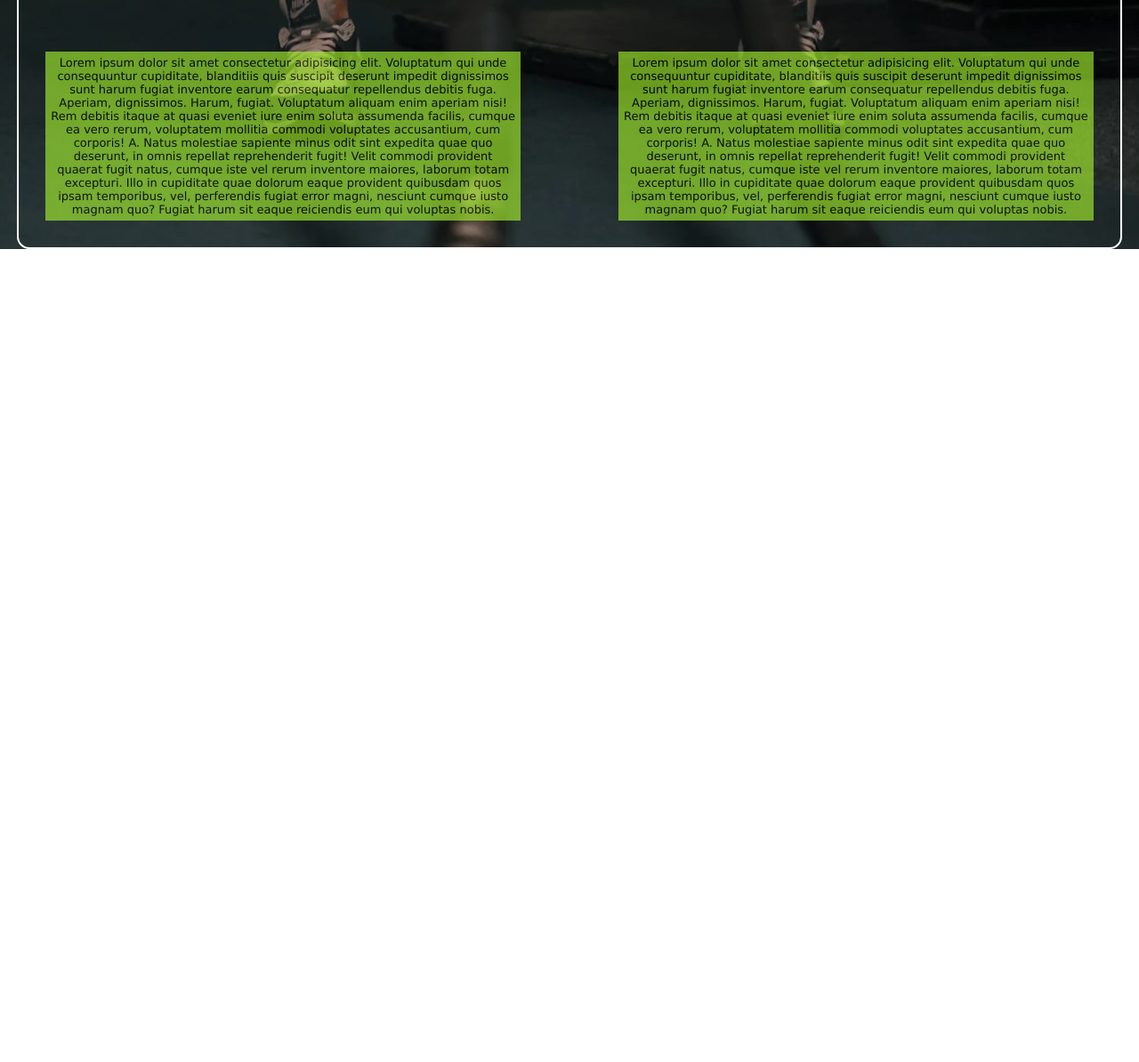
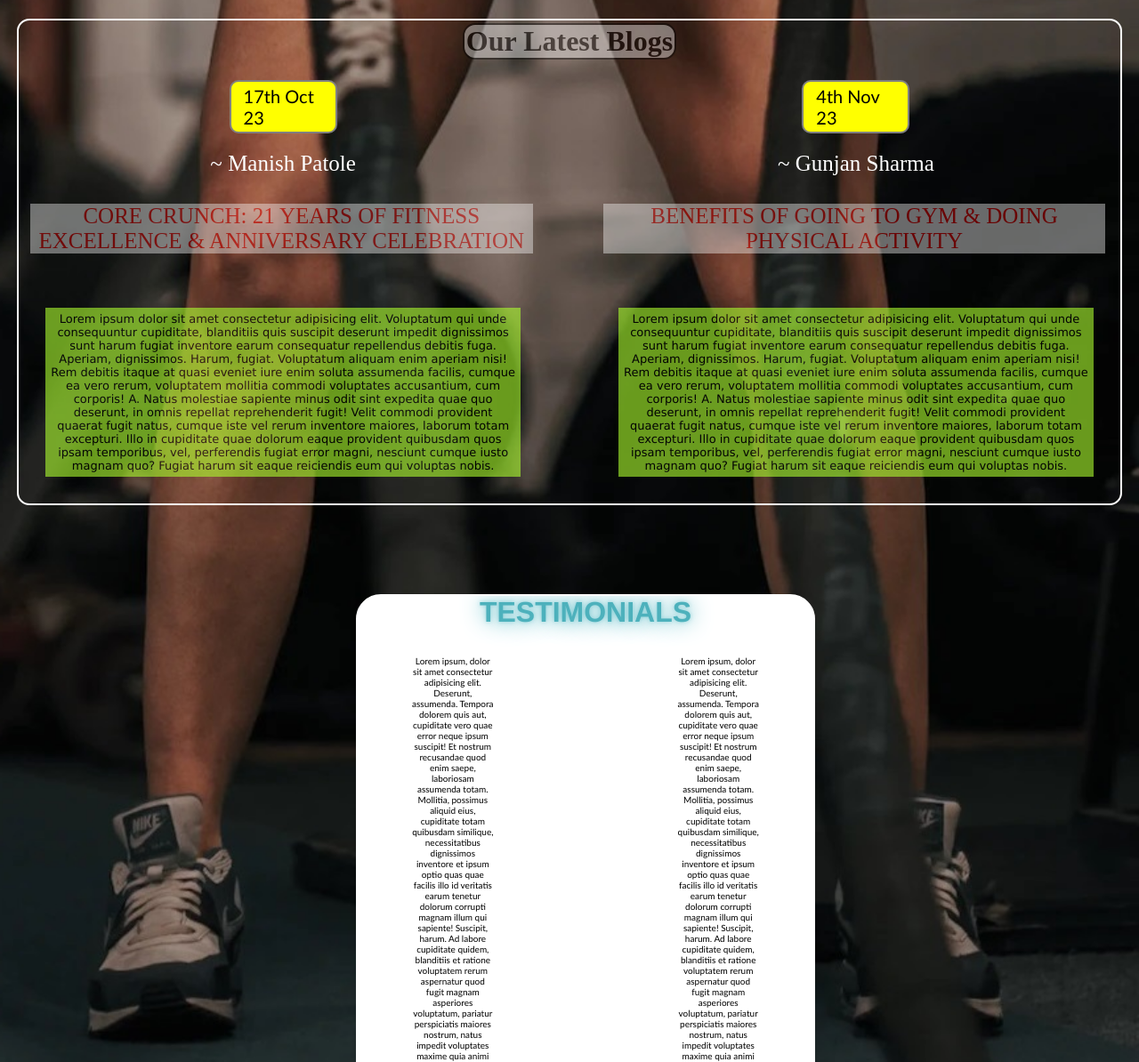
Before and after one commit to anuradham002/DSA_WEBD, a plain HTML site: page index.html in a window 1280 px wide. Shown: the part 1606-2800 px from the top of the page at 89% size. Before the commit the page ends 1886 px from the top, so only its background shows below. Drawn offline with Linux system fonts and the light colour scheme; files that its build step writes are made by us from their sources; files whose address does not match are found by name.

Commit message:
Update index.html

```diff
--- a/index.html
+++ b/index.html
@@ -11,7 +11,7 @@
         <!--for log-->
         <div class="left">
             <img src="img/logo.jpg">
-            <div>Core Crunch</div>
+            <div style="color:white">Core Crunch</div>
         </div>
         <!--for navbar-->
         <div class="mid">
@@ -53,7 +53,7 @@
             </div>
         </form>
     </div>
-    <br><br>
+    <br><br><br><br><br><br><br><br> <br><br><br><br><br><br><br><br><br><br>
     <div class="app">
         <h1>
             Download the Core Crunch App Today
@@ -111,5 +111,18 @@
         </div>
     </div>
 </div>
+<div class="testimony" >
+<h1>TESTIMONIALS</h1>
+<div class="test1" style="margin:0px 30px; float:left;width:30%">
+<p style="font-size: 10px;font-family: 'Gill Sans', 'Gill Sans MT', Calibri, 'Trebuchet MS', sans-serif;padding: 30px 30px;">Lorem ipsum, dolor sit amet consectetur adipisicing elit. Deserunt, assumenda. Tempora dolorem quis aut, cupiditate vero quae error neque ipsum suscipit! Et nostrum recusandae quod enim saepe, laboriosam assumenda totam.
+Mollitia, possimus aliquid eius, cupiditate totam quibusdam similique, necessitatibus dignissimos inventore et ipsum optio quas quae facilis illo id veritatis earum tenetur dolorum corrupti magnam illum qui sapiente! Suscipit, harum.
+Ad labore cupiditate quidem, blanditiis et ratione voluptatem rerum aspernatur quod fugit magnam asperiores voluptatum, pariatur perspiciatis maiores nostrum, natus impedit voluptates maxime quia animi repudiandae perferendis harum est? Perspiciatis?</p>
+</div>
+<div class="test2" style="margin:0px 30px; float:right;width:30%">
+        <p style="font-size: 10px;font-family: 'Gill Sans', 'Gill Sans MT', Calibri, 'Trebuchet MS', sans-serif;margin:30px 30px">Lorem ipsum, dolor sit amet consectetur adipisicing elit. Deserunt, assumenda. Tempora dolorem quis aut, cupiditate vero quae error neque ipsum suscipit! Et nostrum recusandae quod enim saepe, laboriosam assumenda totam.
+        Mollitia, possimus aliquid eius, cupiditate totam quibusdam similique, necessitatibus dignissimos inventore et ipsum optio quas quae facilis illo id veritatis earum tenetur dolorum corrupti magnam illum qui sapiente! Suscipit, harum.
+        Ad labore cupiditate quidem, blanditiis et ratione voluptatem rerum aspernatur quod fugit magnam asperiores voluptatum, pariatur perspiciatis maiores nostrum, natus impedit voluptates maxime quia animi repudiandae perferendis harum est? Perspiciatis? </p>
+</div>
+</div>
 </body>
 </html>
```
